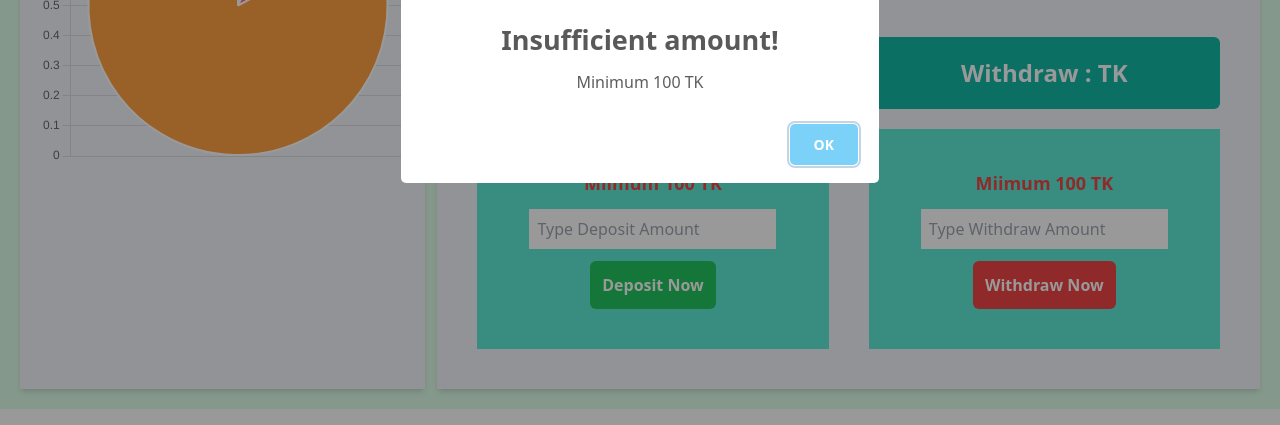
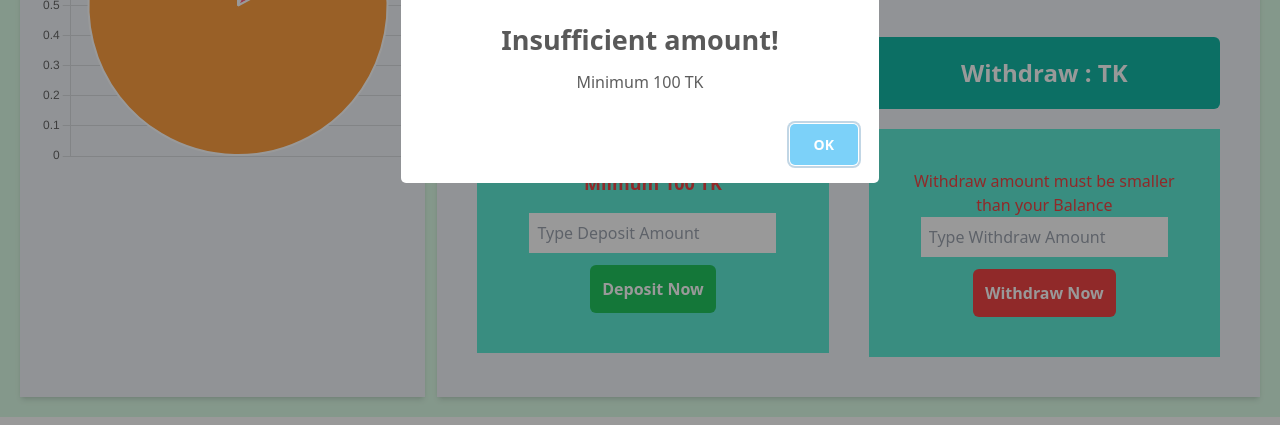
Before and after one commit to engmahedi/Investment-App, a website built with Vite: page index.html in a window 1280 px wide. Both pictures are taken after a click on the button "Deposit Now". Shown: the part 375-800 px from the top of the page. Built offline with nearby package versions, Linux system fonts and the light colour scheme.

Commit message:
balance problem solved

```diff
--- a/index.html
+++ b/index.html
@@ -36,7 +36,7 @@
             <div>
               <h1 class="bg-teal-500 mt-10 p-5 text-center text-2xl font-bold text-white rounded-md">Deposit : <span id="depositAmount"></span> TK</h1>
               <div class="bg-teal-300 p-10 mt-5 text-center">
-                <p class="font-semibold text-lg mb-3 text-red-500">Miimum 100 TK</p>
+                <p class="font-semibold text-lg mb-4 text-red-500">Miimum 100 TK</p>
                 <input id="depositInput" type="number" min="0"  class="p-2 outline-0 " placeholder="Type Deposit Amount">
                 <div class="mt-3">
                   <button id="depositBtn" class="bg-green-500 p-3 rounded-md text-white font-semibold">Deposit Now</button>
@@ -49,7 +49,7 @@
             <div>
               <h1 class="bg-teal-500 mt-10 p-5 text-center text-2xl font-bold text-white rounded-md">Withdraw : <span id="withdrowAmount"></span> TK</h1>
               <div class="bg-teal-300 p-10 mt-5 text-center">
-                <p class="font-semibold text-lg mb-3 text-red-500">Miimum 100 TK</p>
+                <p class=" text-red-500">Withdraw amount must be smaller than your Balance</p>
                 <input id="withdrowInput" type="number" min="0"  class="p-2 outline-0 " placeholder="Type Withdraw Amount">
                 <div class="mt-3">
                   <button id="withdrowBtn" class="bg-red-500 p-3 rounded-md text-white font-semibold">Withdraw Now</button>
--- a/js/deposit.js
+++ b/js/deposit.js
@@ -5,7 +5,7 @@ depositBtn.addEventListener("click", function () {
   const depositInput = document.getElementById("depositInput").value;
   document.getElementById("depositInput").value = '';
 
-  if (depositInput >= 100) {
+  if (depositInput >= 100 && depositInput <=1000) {
     // Total Deposite Display
 
     const depositAmount = document.getElementById("depositAmount").innerText;
--- a/js/withdrow.js
+++ b/js/withdrow.js
@@ -6,7 +6,10 @@ withdrowBtn.addEventListener("click", function () {
   const withdrowInput = document.getElementById("withdrowInput").value;
   document.getElementById("withdrowInput").value = '';
 
-  if (withdrowInput >= 100) {
+  const balance = document.getElementById("balance").innerText;
+
+
+    if (withdrowInput < balance) {
 
       // Total Withdraw Display
 
@@ -16,7 +19,7 @@ withdrowBtn.addEventListener("click", function () {
 
       // Total Amount Display
 
-    const balance = document.getElementById("balance").innerText;
+
     const totalBalance = Math.floor(balance) - Math.floor(withdrowInput);
     document.getElementById("balance").innerText=totalBalance;
 
@@ -26,4 +29,6 @@ withdrowBtn.addEventListener("click", function () {
     }
 
 
+
+
 })
```
Lines whose indentation alone changed are shown as unchanged.
